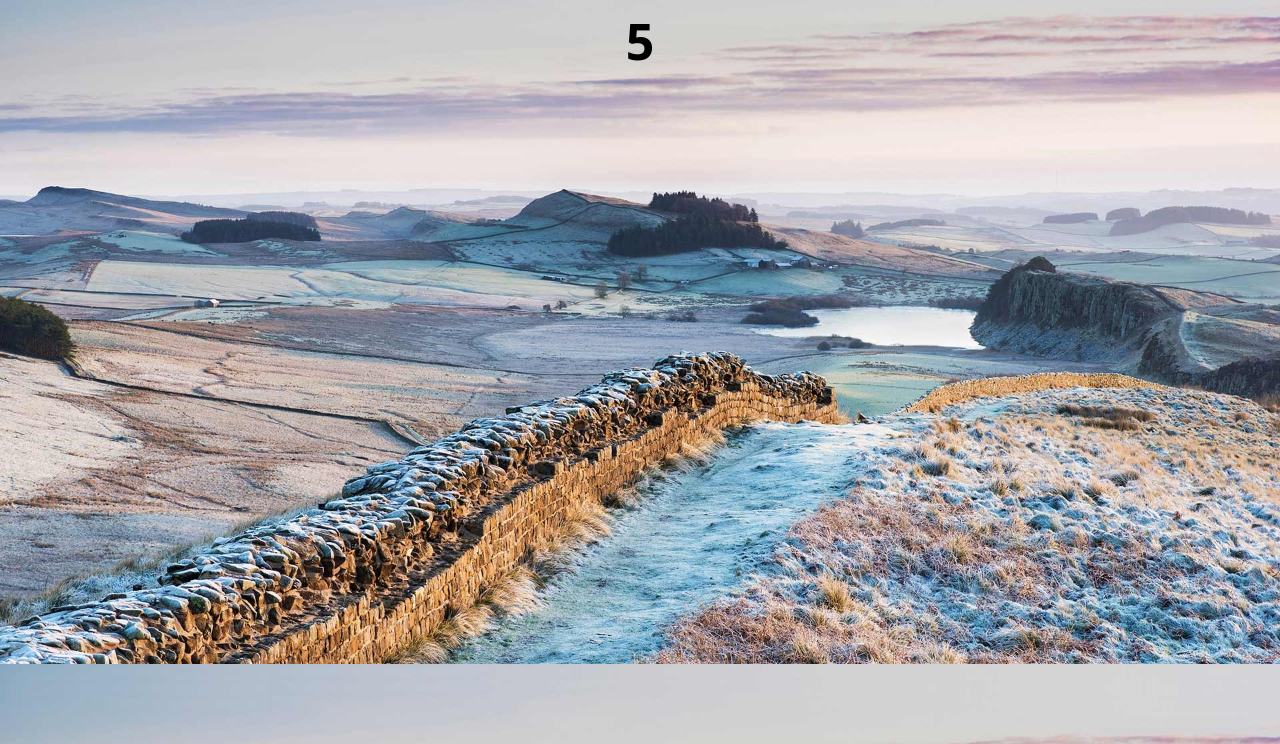
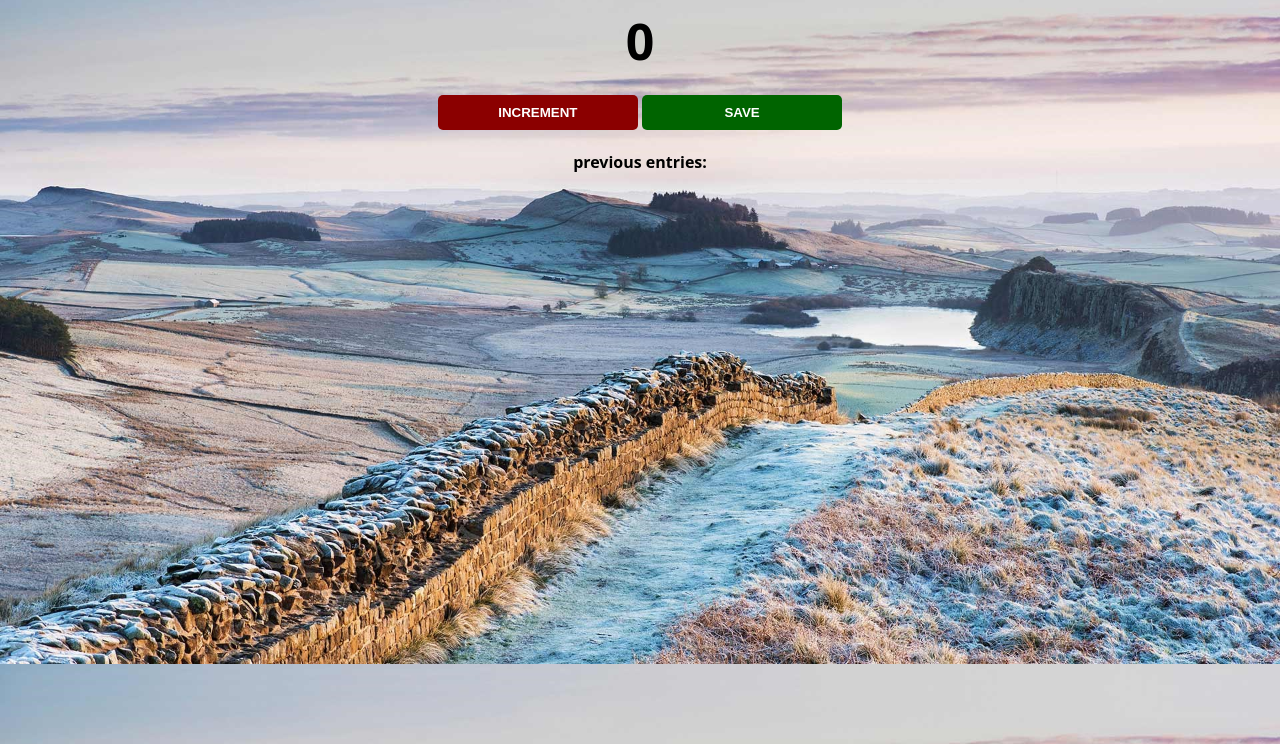
Before and after one commit to 0713417711/people-count, a plain HTML site: page index.html in a window 1280 px wide. Shown: the part 56-800 px from the top of the page. Drawn offline with Linux system fonts and the light colour scheme.

Commit message:
first commit

```diff
--- a/index.css
+++ b/index.css
@@ -18,5 +18,17 @@ h2{
 button{
     border: none;
     padding-top: 10px;
+    padding-bottom: 10px;
+    color: white;
+    font-weight: bold;
+    width: 200px;
+    margin-bottom: 5px;
+    border-radius: 5px;
 
 }
+#increment-btn{
+    background: darkred;
+}
+#save-btn{
+    background: darkgreen;
+}
--- a/index.html
+++ b/index.html
@@ -10,6 +10,9 @@
 <body>
     <h1>People entered:</h1>
     <h2 id="count-el">0</h2>
+    <button id="increment-btn" onclick="increment()">INCREMENT</button>
+    <button id="save-btn" onclick="save()">SAVE</button>
+    <p id="save-el">previous entries:</p>
     <script src="index.js"></script>
 </body>
 </html>
--- a/index.js
+++ b/index.js
@@ -1 +1,17 @@
-document.getElementById("count-el").innerText = 5;
+//document.getElementById("count-el").innerText = 5;
+let saveEL = document.getElementById("save-el")
+let count = 0;
+
+document.getElementById("save-el")
+
+function increment() {
+
+    count += 1;
+    document.getElementById("count-el").innerText = count;
+}
+
+function save() {
+    let countSep = count + " - "
+    document.getElementById("count-el").innerText = count;
+    saveEL.innerText += countSep;
+}
```
